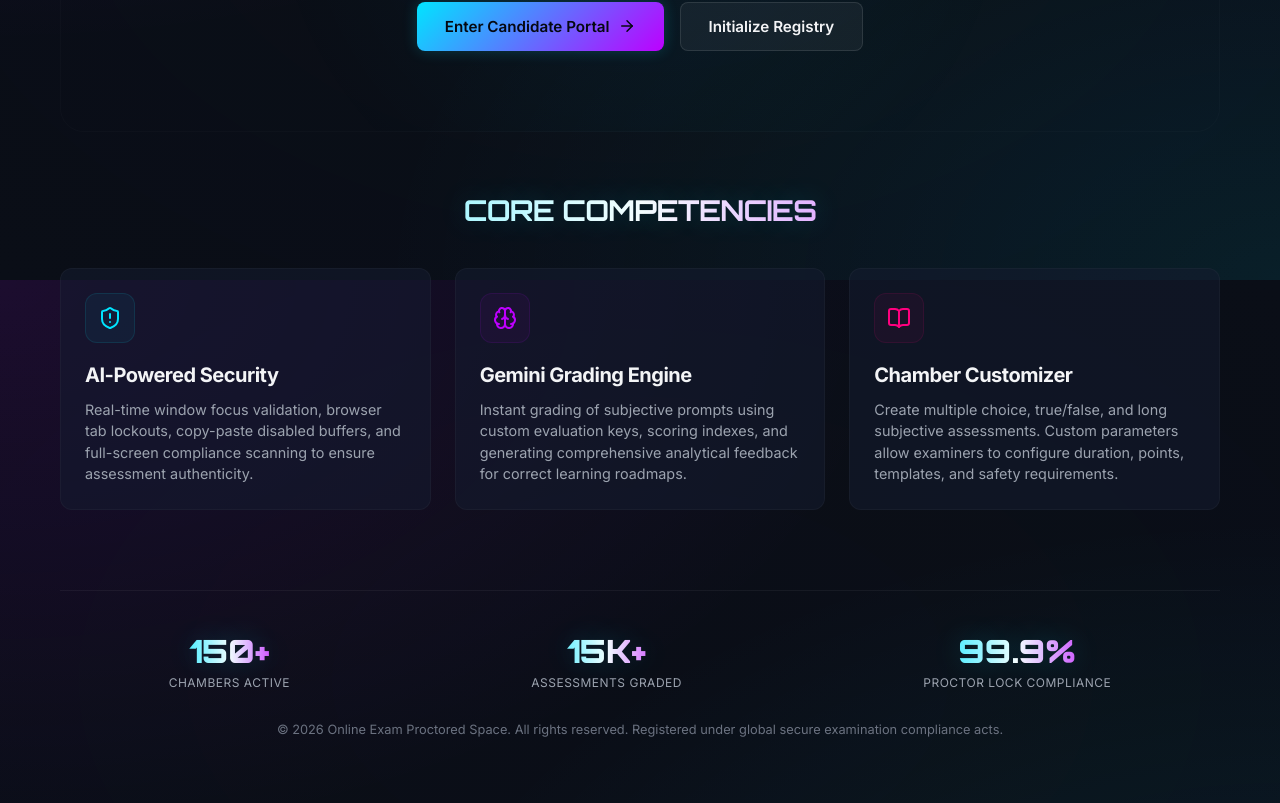
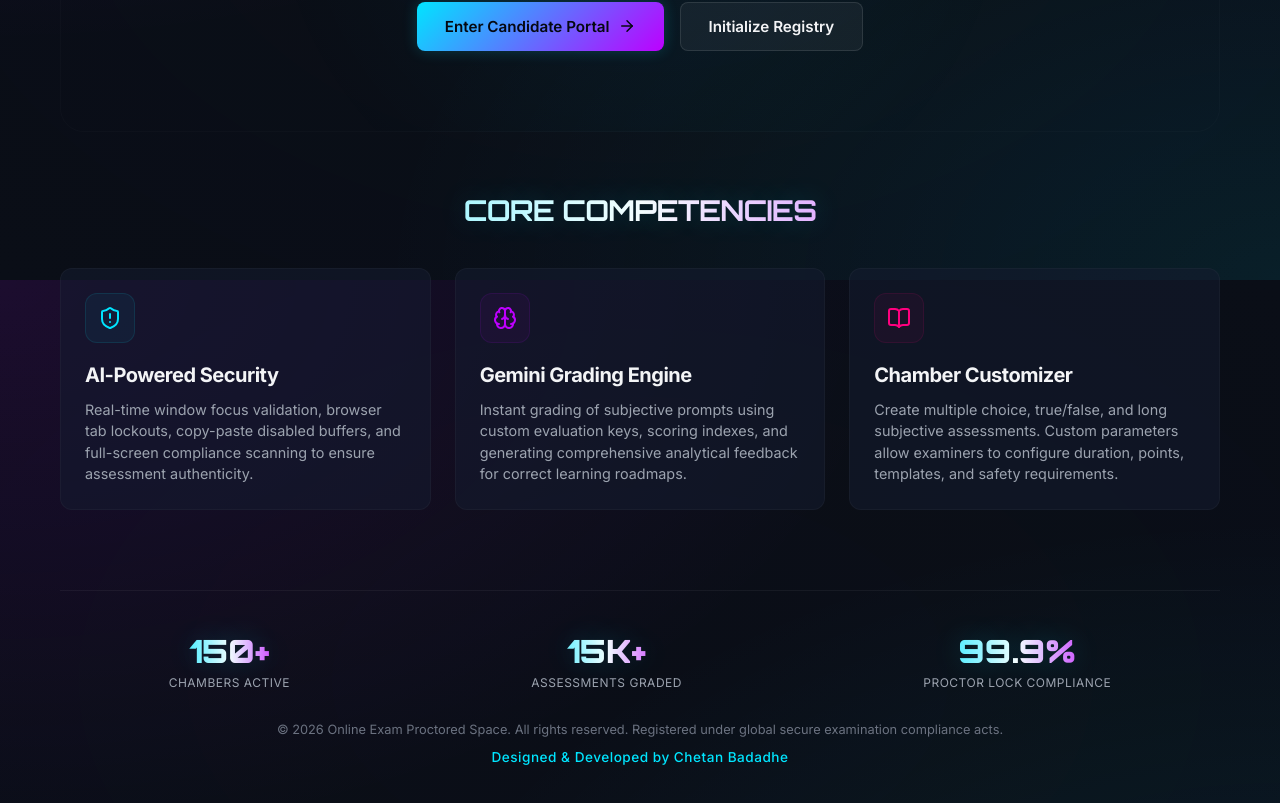
Before and after one commit to Chetan7632/Online-Exam-System, a React (Vite) app in the folder frontend/: page / in a window 1280 px wide. Shown: the part 520-1323 px from the top of the page. Built offline with nearby package versions, Linux system fonts and the light colour scheme.

Commit message:
add name at footer section

```diff
--- a/frontend/src/pages/Home.jsx
+++ b/frontend/src/pages/Home.jsx
@@ -133,6 +133,9 @@ const Home = () => {
         <p style={{ fontSize: '0.8rem', color: 'var(--text-muted)' }}>
           © 2026 Online Exam Proctored Space. All rights reserved. Registered under global secure examination compliance acts.
         </p>
+        <p style={{ fontSize: '0.85rem', color: 'var(--accent-cyan)', marginTop: '12px', fontWeight: '500', letterSpacing: '0.5px' }}>
+          Designed & Developed by Chetan Badadhe
+        </p>
       </footer>
     </div>
   );
```
